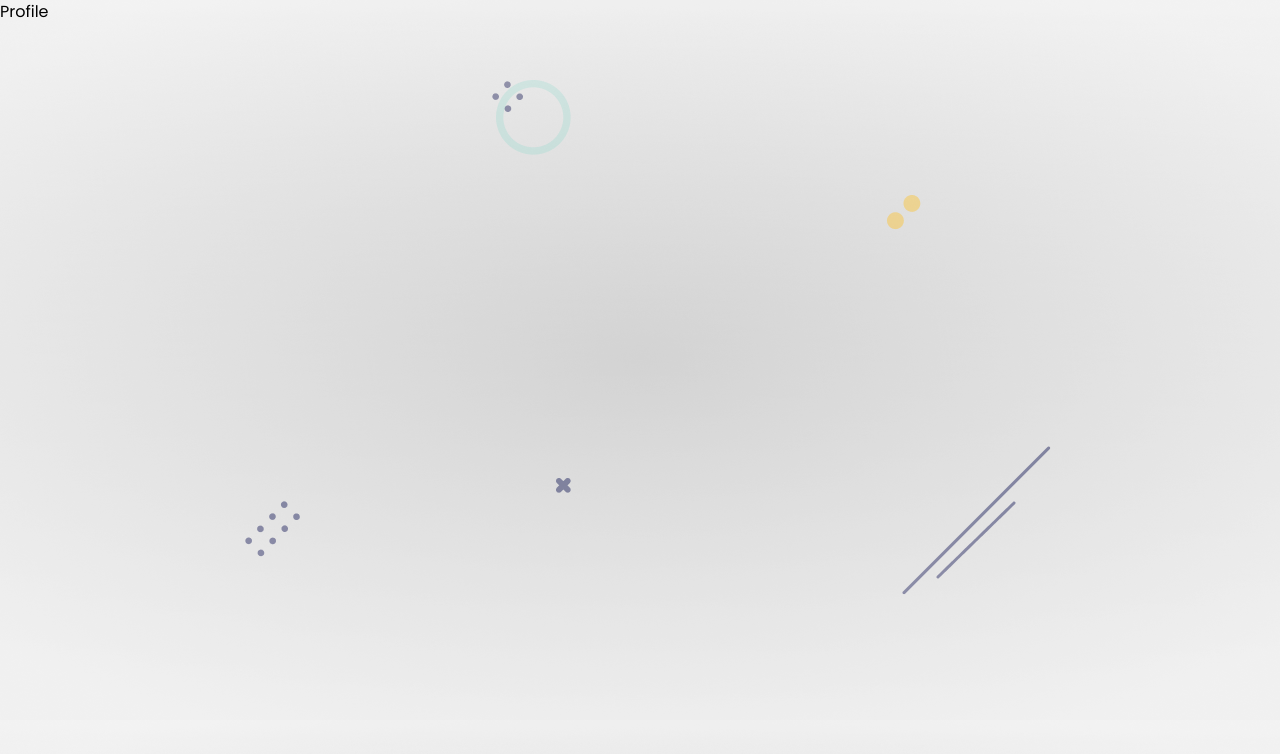
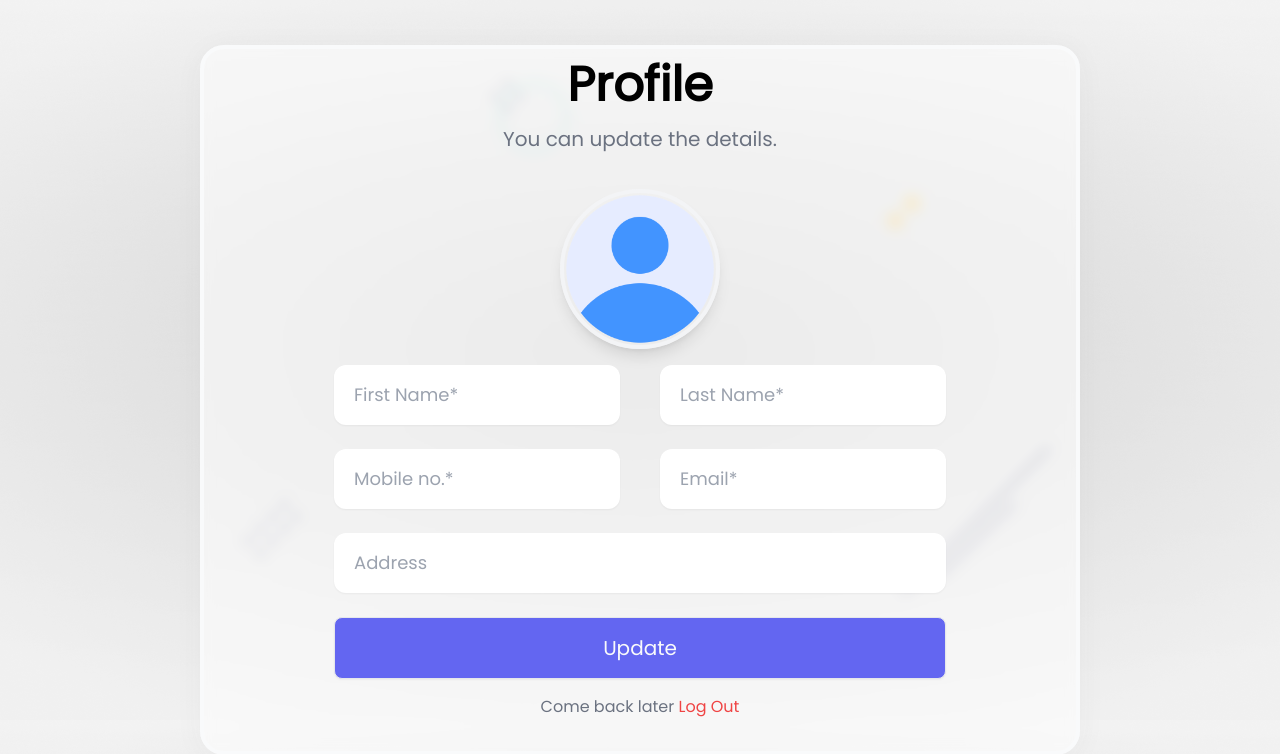
Before and after one commit to IsuruX98/MERN-App-JWT-Authentication-Redux-Toolkit, a React (Create React App) app in the folder frontend/: page /profile in a window 1280 px wide. Shown: the top 754 px of the page. Built offline with nearby package versions, Linux system fonts and the light colour scheme.

Commit message:
UI completed

```diff
--- a/frontend/src/components/Profile.js
+++ b/frontend/src/components/Profile.js
@@ -1,5 +1,126 @@
-import React from "react";
+import React, { useState } from "react";
+import { Link } from "react-router-dom";
+import avatar from "../assets/profile.png";
+import { Toaster } from "react-hot-toast";
+import { useFormik } from "formik";
+import { profileValidation } from "../helper/validate";
+import convertToBase64 from "../helper/convert";
+
+import styles from "../styles/Username.module.css";
+import extend from "../styles/Profile.module.css";
 
 export default function Profile() {
-  return <div>Profile</div>;
+  const [file, setFile] = useState();
+
+  const formik = useFormik({
+    initialValues: {
+      firstname: "",
+      lastname: "",
+      email: "",
+      mobile: "",
+      address: "",
+    },
+    validate: profileValidation,
+    validateOnBlur: false,
+    validateOnChange: false,
+    onSubmit: async (values) => {
+      values = await Object.assign(values, { profile: file || "" });
+      console.log(values);
+    },
+  });
+
+  //formik doesn't support file upload so need to create a handler for that
+
+  const onUpload = async (e) => {
+    const base64 = await convertToBase64(e.target.files[0]);
+    setFile(base64);
+  };
+
+  return (
+    <div className="container mx-auto">
+      <Toaster position="top-center" reverseOrder={false}></Toaster>
+
+      <div className="flex justify-center items-center h-screen">
+        <div
+          id={styles.reg}
+          className={`${styles.glass} ${extend.glass}`}
+          style={{ width: "45%" }}
+        >
+          <div className="title flex flex-col items-center">
+            <h4 className="text-5xl font-bold">Profile</h4>
+            <span className="py-4 text-xl w-2/3 text-center text-gray-500">
+              You can update the details.
+            </span>
+          </div>
+
+          <form className="py-1" onSubmit={formik.handleSubmit}>
+            <div className="profile flex justify-center py-4">
+              <label htmlFor="profile">
+                <img
+                  src={file || avatar}
+                  className={`${styles.profile_img} ${extend.profile_img}`}
+                  alt="avatar"
+                />
+              </label>
+              <input
+                onChange={onUpload}
+                type="file"
+                id="profile"
+                name="profile"
+              />
+            </div>
+
+            <div className="textbox flex flex-col items-center gap-6">
+              <div className="name flex w-3/4 gap-10">
+                <input
+                  {...formik.getFieldProps("firstname")}
+                  className={`${styles.textbox} ${extend.textbox}`}
+                  type="text"
+                  placeholder="First Name*"
+                />
+                <input
+                  {...formik.getFieldProps("lastname")}
+                  className={`${styles.textbox} ${extend.textbox}`}
+                  type="text"
+                  placeholder="Last Name*"
+                />
+              </div>
+              <div className="name flex w-3/4 gap-10">
+                <input
+                  {...formik.getFieldProps("mobile")}
+                  className={`${styles.textbox} ${extend.textbox}`}
+                  type="text"
+                  placeholder="Mobile no.*"
+                />
+                <input
+                  {...formik.getFieldProps("email")}
+                  className={`${styles.textbox} ${extend.textbox}`}
+                  type="email"
+                  placeholder="Email*"
+                />
+              </div>
+
+              <input
+                {...formik.getFieldProps("address")}
+                className={`${styles.textbox} ${extend.textbox}`}
+                type="text"
+                placeholder="Address"
+              />
+
+              <button className={styles.btn} type="submit">
+                Update
+              </button>
+            </div>
+
+            <div className="text-center py-4">
+              <span className="text-gray-500">
+                Come back later{" "}
+                <button className="text-red-500">Log Out</button>
+              </span>
+            </div>
+          </form>
+        </div>
+      </div>
+    </div>
+  );
 }
--- a/frontend/src/helper/validate.js
+++ b/frontend/src/helper/validate.js
@@ -30,6 +30,13 @@
   const errors = usernameVerify({}, values);
   passwordVerify(errors, values);
   emailVerify(errors, values);
+
+  return errors;
+}
+
+//validate Profile page
+export async function profileValidation(values) {
+  const errors = emailVerify({}, values);
 
   return errors;
 }
--- /dev/null
+++ b/frontend/src/styles/Profile.module.css
@@ -0,0 +1,11 @@
+.glass {
+  @apply h-5/6 w-5/6;
+}
+
+.profile_img {
+  @apply w-40 cursor-pointer;
+}
+
+.textbox {
+  @apply w-3/4;
+}
```
